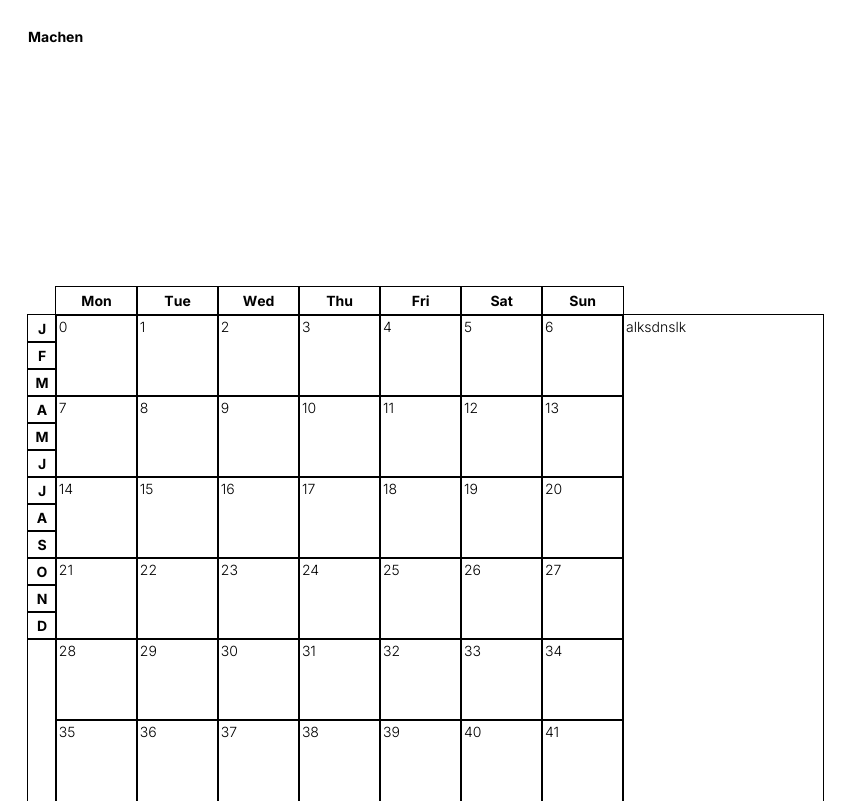
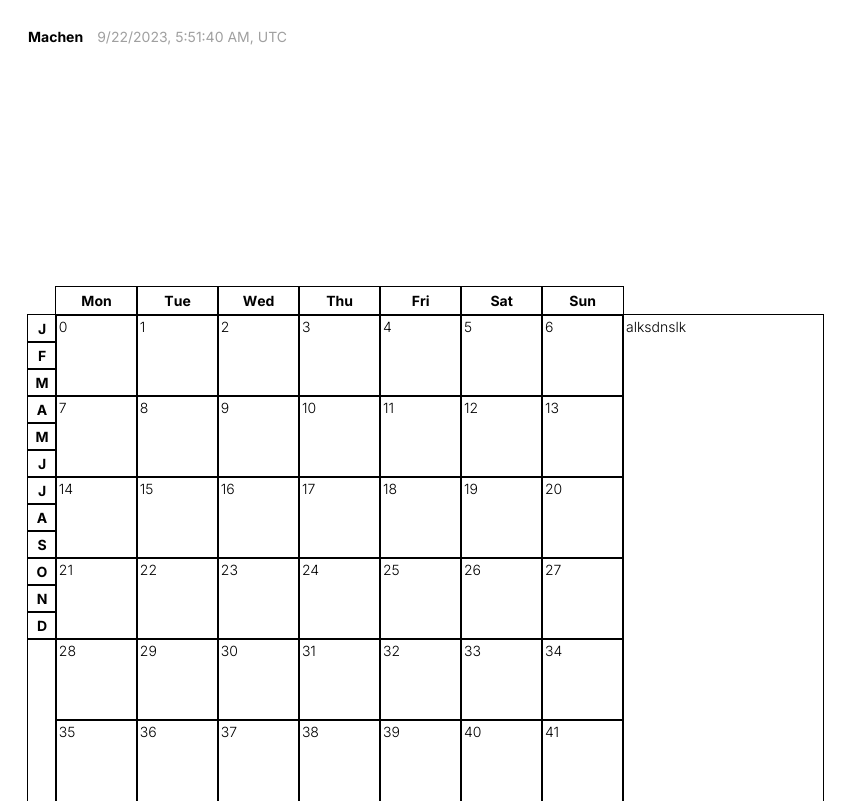
Before and after one commit to skatingincentralpark/machen-v2, a Next.js app: page / in a window 1280 px wide. Shown: the whole page, without its empty margins (0-860 px from the left). Built offline with nearby package versions, Linux system fonts and the light colour scheme.

Commit message:
Add locale timedate string to header

```diff
--- a/src/app/page.tsx
+++ b/src/app/page.tsx
@@ -1,11 +1,22 @@
 "use client";
 import styled from "@emotion/styled";
 import Calendar from "@/components/Calendar";
+import { useEffect, useState } from "react";
 
 export default function Home() {
+  const [localeDateTime, setLocaleDateTime] = useState<string>("");
+
+  useEffect(() => {
+    const date = new Date();
+    const timezone = Intl.DateTimeFormat().resolvedOptions().timeZone;
+    setLocaleDateTime(`${date.toLocaleString()}, ${timezone}`);
+  }, []);
+
   return (
     <Main>
-      <Header>Machen</Header>
+      <Header>
+        Machen <TimeWrapper>{localeDateTime}</TimeWrapper>
+      </Header>
       <Calendar />
     </Main>
   );
@@ -24,4 +35,22 @@ const Header = styled.header`
   top: 2rem;
   left: 2rem;
   font-weight: bold;
+  display: flex;
+  gap: 1rem;
 `;
+
+const TimeWrapper = styled.div`
+  font-weight: 400;
+  color: #a0a0a0;
+
+  animation: fadeIn 2s ease-in-out;
+
+  @keyframes fadeIn {
+    0% {
+      opacity: 0;
+    }
+    100% {
+      opacity: 1;
+    }
+  }
+`;
```
